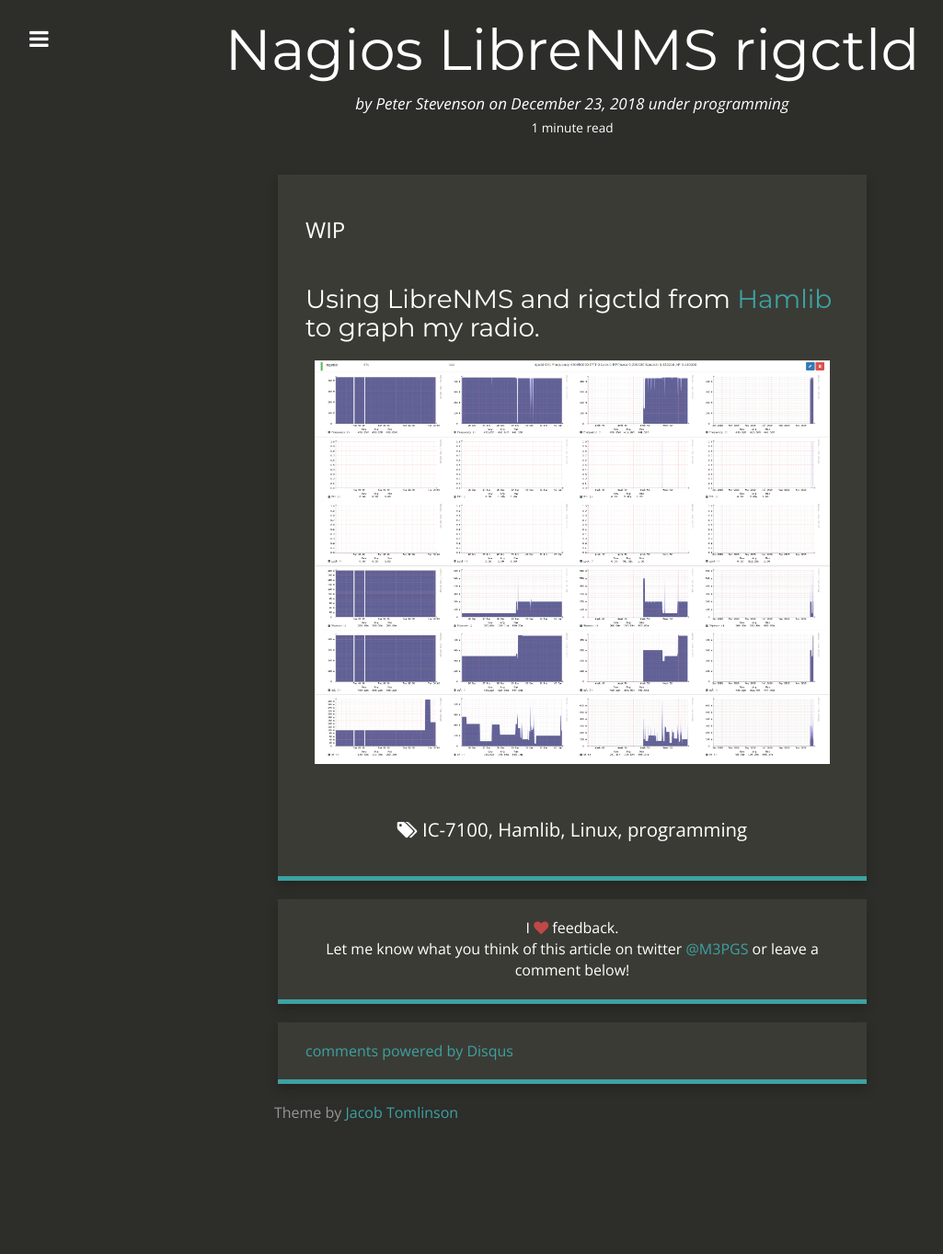
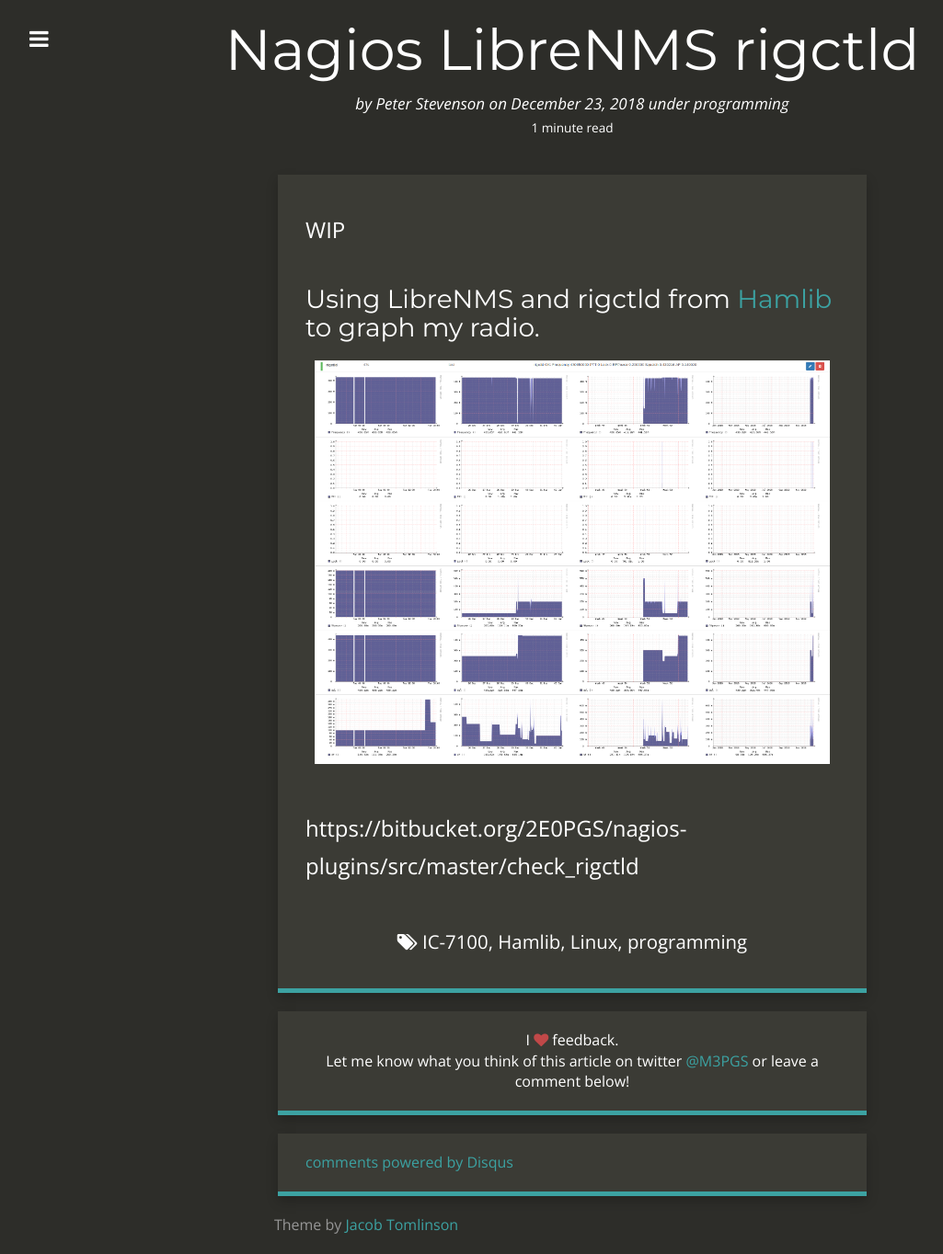
Before and after one commit to 2E0PGS/blog, a Jekyll site: the page built from _posts/2018-12-23-nagios-librenms-rigctld.md, in a window 1280 px wide. Shown: the whole page at 92% size, without its empty margins (18-1043 px from the left). Built offline with Jekyll 4.4.1, drawn with Linux system fonts in a browser that asks for light colours; nearby versions of some CDN libraries; comment, search, counter and statistics services are not loaded; before the commit the page ends 1242 px from its top, so only the background shows below that; some of the changed lines change nothing that is shown.

Commit message:
Add repo link.

```diff
--- a/_posts/2018-12-23-nagios-librenms-rigctld.md
+++ b/_posts/2018-12-23-nagios-librenms-rigctld.md
@@ -18,3 +18,5 @@
 ### Using LibreNMS and rigctld from [Hamlib](https://github.com/Hamlib/Hamlib) to graph my radio.
 
 ![screenshot](/blog/assets/2018-12-23/nagios-librenms-rigctld-screenshot.png)
+
+https://bitbucket.org/2E0PGS/nagios-plugins/src/master/check_rigctld
```
